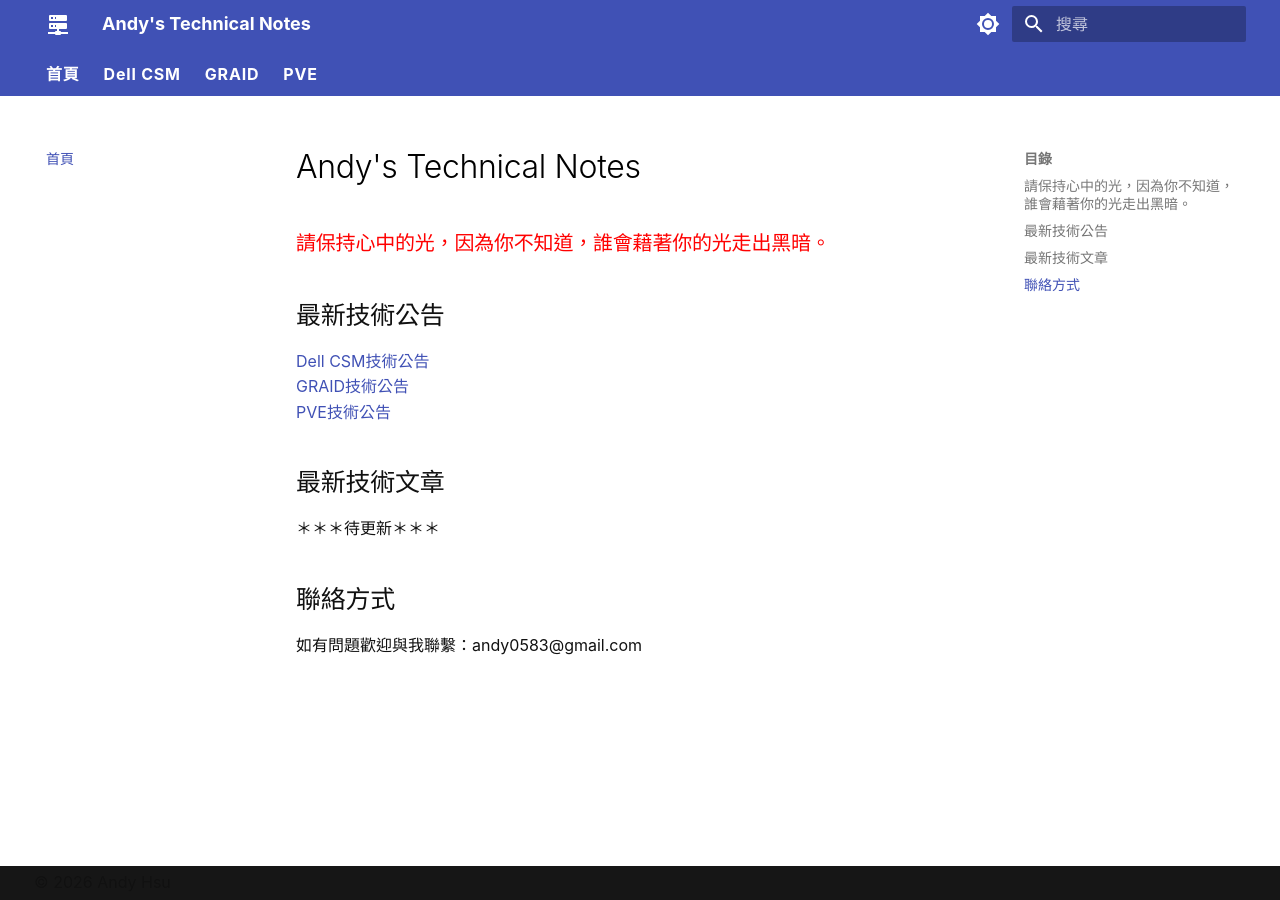
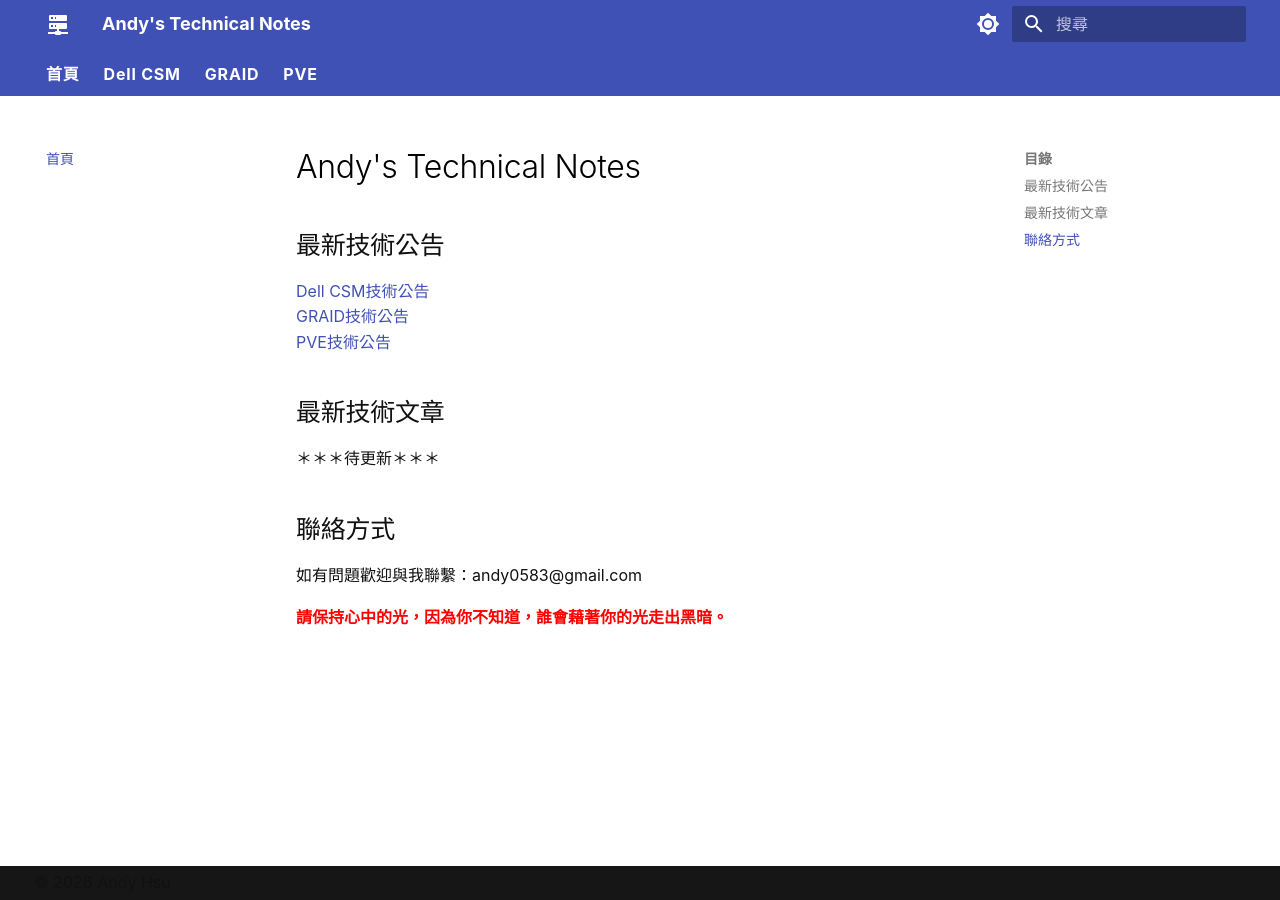
Before and after one commit to Andy0583/Metaage, an MkDocs documentation site: the page built from docs/index.md, in a window 1280 px wide. Built offline with MkDocs 1.6.1 and Material for MkDocs 9.7.7, drawn with Linux system fonts in a browser that asks for light colours.

Commit message:
Reposition quote to the end of index.md
Moved a quote to the end of the document and emphasized it.

```diff
--- a/docs/index.md
+++ b/docs/index.md
@@ -1,5 +1,5 @@
 # <font color="black">Andy's Technical Notes</font>
-### <font color=#FF0000> 請保持心中的光，因為你不知道，誰會藉著你的光走出黑暗。</font>
+
 
 ## 最新技術公告
 [Dell CSM技術公告](csm/csm.md)
@@ -13,3 +13,5 @@
 
 ## 聯絡方式
 如有問題歡迎與我聯繫：andy0583@gmail.com
+
+**<font color=#FF0000> 請保持心中的光，因為你不知道，誰會藉著你的光走出黑暗。</font>**
```
